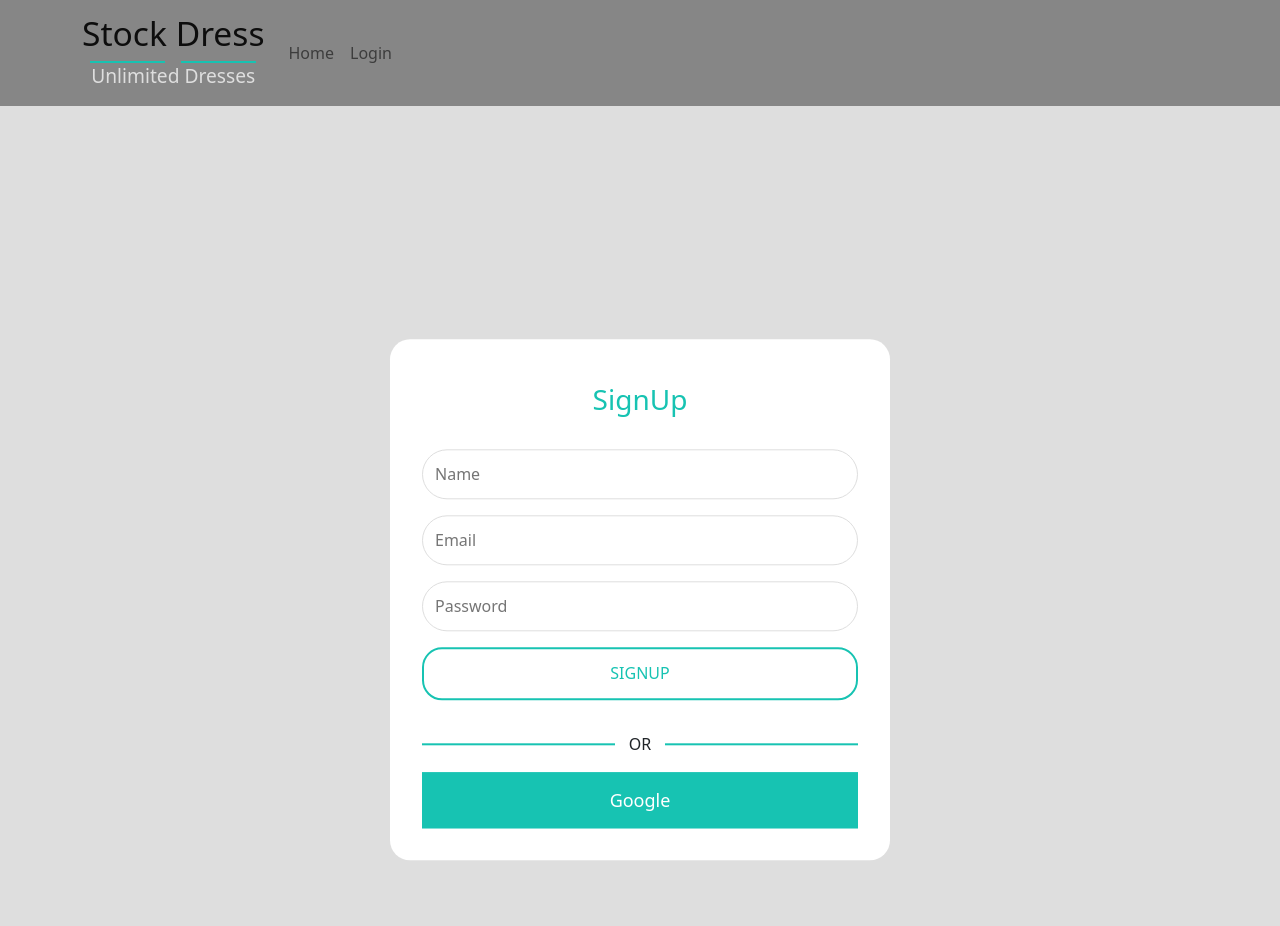
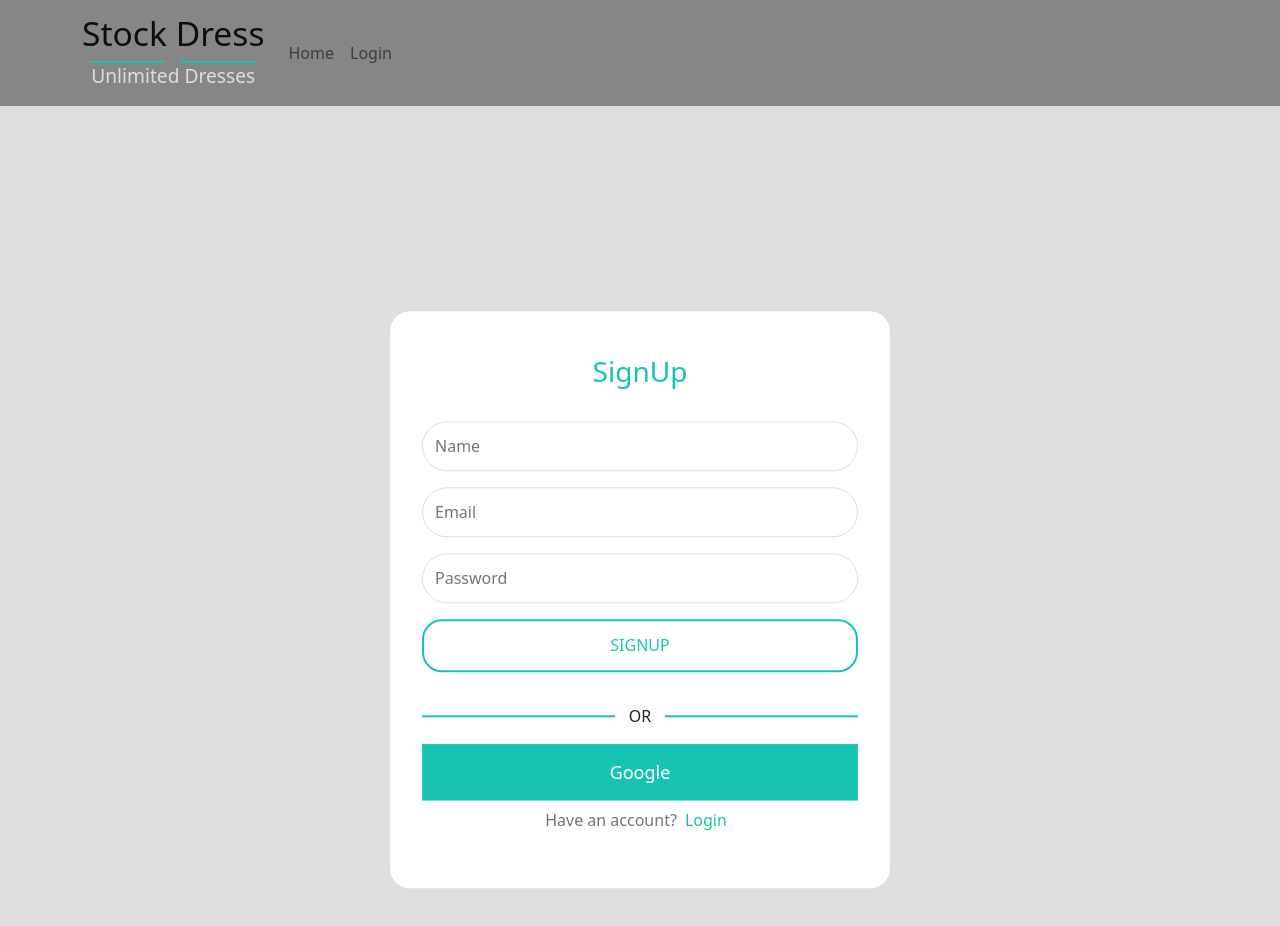
Before and after one commit to Md-Ataur-Rahman/Stock-Dress, a React (Create React App) app: page /signup in a window 1280 px wide. Shown: the top 926 px of the page. Built offline with nearby package versions, Linux system fonts and the light colour scheme; no server answers.

Commit message:
signup error setup

```diff
--- a/src/Components/SignUp/SignUp.js
+++ b/src/Components/SignUp/SignUp.js
@@ -7,7 +7,8 @@ import {
   useAuthState,
   useCreateUserWithEmailAndPassword,
 } from "react-firebase-hooks/auth";
-import { useLocation, useNavigate } from "react-router-dom";
+import { Link, useLocation, useNavigate } from "react-router-dom";
+import { toast, ToastContainer } from "react-toastify";
 
 const SignUp = () => {
   const [userInfo, setUserInfo] = useState({
@@ -22,6 +23,7 @@ const SignUp = () => {
     createEmailPassloading,
     createEmailPasserror,
   ] = useCreateUserWithEmailAndPassword(auth);
+  console.log(createEmailPasserror);
   const navigate = useNavigate();
   const location = useLocation();
   const from = location.state?.from?.pathname || "/";
@@ -47,6 +49,19 @@ const SignUp = () => {
 
     console.log(userInfo);
   };
+  useEffect(() => {
+    const errorText = createEmailPasserror || error;
+    if (errorText) {
+      console.log(errorText?.code);
+      switch (errorText?.code) {
+        case "auth/weak-password":
+          toast("Invalid Email, Please Enter A Valid Email");
+          break;
+        default:
+          toast("Somthing Is Wrong");
+      }
+    }
+  }, [createEmailPasserror]);
   return (
     <section className={StyleSignUp.signup_section}>
       <form onSubmit={handlerOnSubmit} className={StyleSignUp.form_container}>
@@ -79,7 +94,18 @@ const SignUp = () => {
           className="primary_btn"
         />
         <SocialBtn />
+        <p className="text-center py-2 text-secondary">
+          Have an account?
+          <Link
+            className="px-2"
+            style={{ color: "#17C3B2", textDecoration: "none" }}
+            to="/login"
+          >
+            Login
+          </Link>
+        </p>
       </form>
+      <ToastContainer />
     </section>
   );
 };
```
